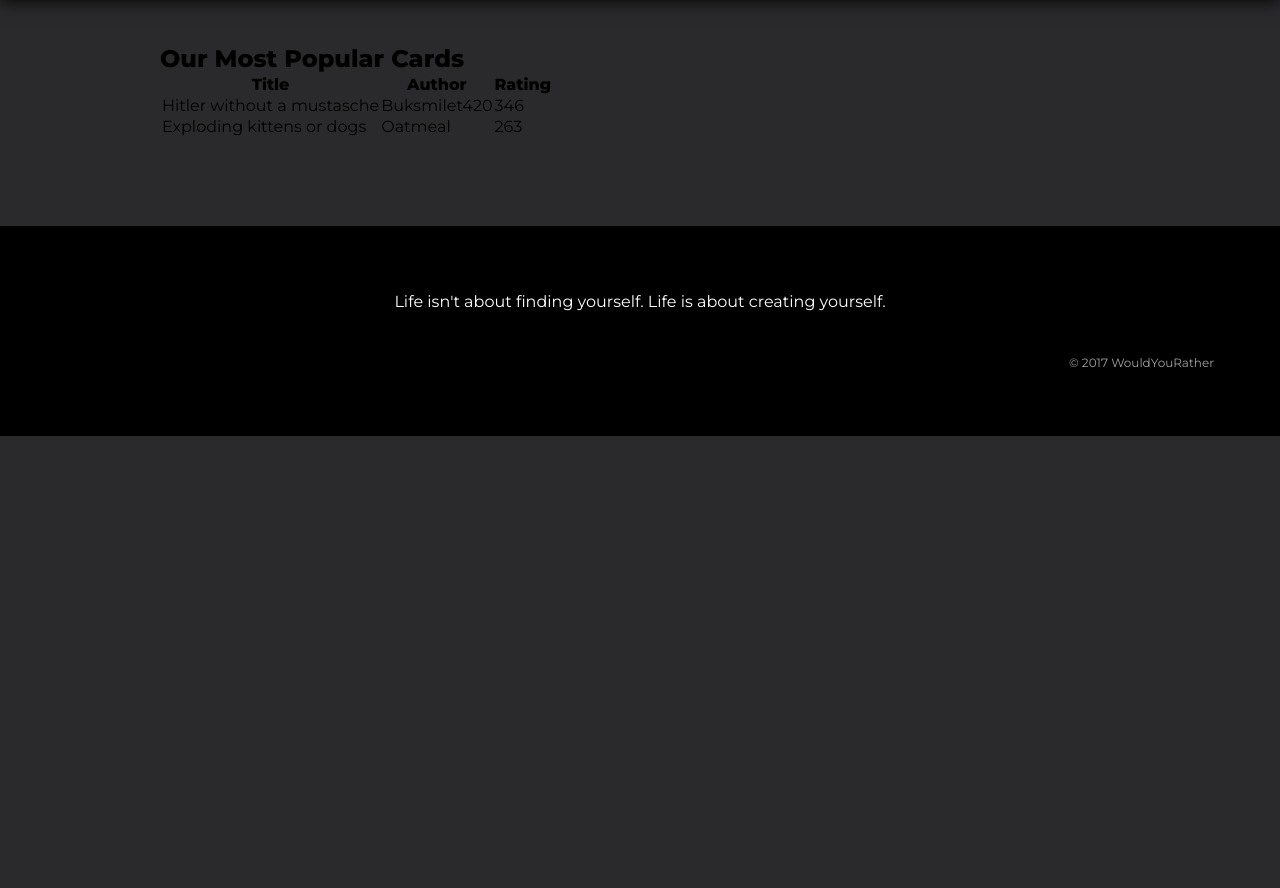
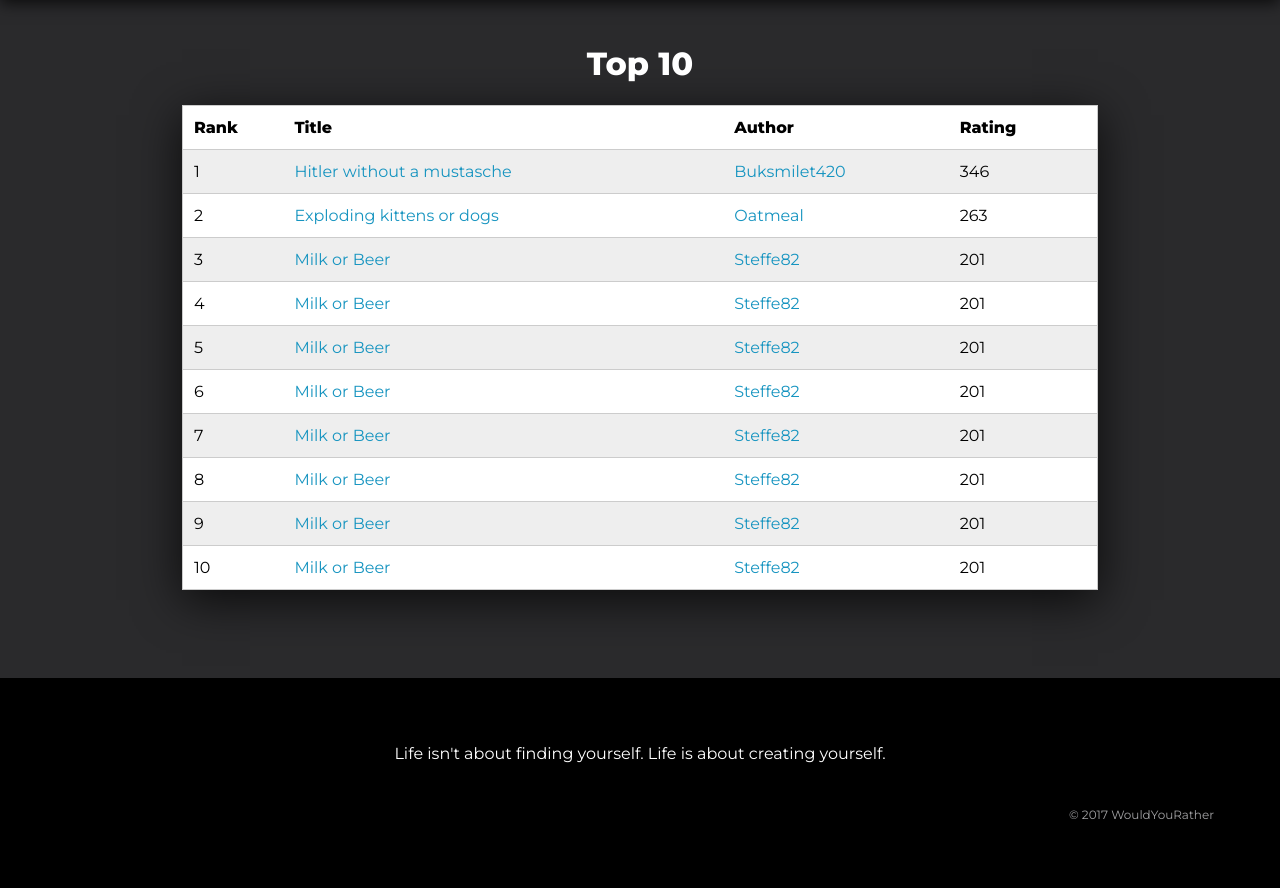
Before and after one commit to duvan094/PHPproject, a PHP site: page /topcards.php in a window 1280 px wide. Shown: the part 66-954 px from the top of the page. Before the commit the page ends 502 px from the top, so only its background shows below. Run offline with PHP 8.4, Linux system fonts and the light colour scheme; some libraries are stand-ins or nearby versions.

Commit message:
Styled the topList a bit better

```diff
--- a/css/main.css
+++ b/css/main.css
@@ -635,8 +635,46 @@ cursor:pointer;
 
 /* LOGIN IN POP UP -END */
 
+/*Top cards*/
+#topList{
+	margin: 22px 11px;
+	text-align: left;
+  border-collapse: collapse;
+	color: #000;
+	box-sizing: border-box;
+	-webkit-box-shadow: 0px 10px 44px 0px rgba(0,0,0,0.75);
+	-moz-box-shadow: 0px 10px 44px 0px rgba(0,0,0,0.75);
+	box-shadow: 0px 10px 44px 0px rgba(0,0,0,0.75);
+	resize:both;
+}
 
 
+#topList>tBody>tr{
+	height: 44px;
+	background: #FFF;
+	width: 100%;
+	border: solid 1px #CCC;
+}
+
+#topList>tBody>tr>td:first-child,#topList>tBody>tr>th:first-child{
+	padding-left: 11px;
+}
+
+
+#topList>tBody>tr>td:last-child,#topList>tBody>tr>th:last-child{
+	padding-right: 11px;
+}
+
+#topList>tBody>tr>td>a{
+	text-decoration: none;
+	color:#1694C0;
+}
+
+#topList>tBody>tr:nth-child(2n+2){
+	background: #EEE;
+}
+
+/*Top cards END*/
 
 /*Profile page*/
 main#userProfile>h1{
@@ -736,6 +774,16 @@ footer>#copyright{
 }
 /* FOOTER -END */
 @media(min-width:420px){
+	#topListContainer{
+		padding:0 22px;
+		box-sizing: border-box;
+	}
+
+	#topList{
+		width: 100%;
+		margin: 22px 0;
+	}
+
 	.card-container>li{
 		float:left;
 		width:50%;
--- a/topcards.php
+++ b/topcards.php
@@ -1,26 +1,75 @@
 <?php include "header.php" ?>
 
-<main>
+<main id="topListContainer">
 
-	<h2>Our Most Popular Cards</h2>
-
-	<table>
+	<h1>Top 10</h1>
+	<table id="topList">
 		<tr>
+			<th>Rank</th>
 			<th>Title</th>
 			<th>Author</th>
 			<th>Rating</th>
 		</tr>
-		<ol>
 		<tr>
-    		<td>Hitler without a mustasche</td>
-    		<td>Buksmilet420</td>
+				<td>1</td>
+    		<td><a href="#">Hitler without a mustasche</a></td>
+    		<td><a href="#">Buksmilet420</a></td>
     		<td>346</td>
   		</tr>
   		<tr>
-    		<td>Exploding kittens or dogs</td>
-    		<td>Oatmeal</td>
+				<td>2</td>
+    		<td><a href="#">Exploding kittens or dogs</a></td>
+    		<td><a href="#">Oatmeal</a></td>
     		<td>263</td>
   		</tr>
+			<tr>
+				<td>3</td>
+				<td><a href="#">Milk or Beer</a></td>
+				<td><a href="#">Steffe82</a></td>
+				<td>201</td>
+			</tr>
+			<tr>
+				<td>4</td>
+				<td><a href="#">Milk or Beer</a></td>
+				<td><a href="#">Steffe82</a></td>
+				<td>201</td>
+			</tr>
+			<tr>
+				<td>5</td>
+				<td><a href="#">Milk or Beer</a></td>
+				<td><a href="#">Steffe82</a></td>
+				<td>201</td>
+			</tr>
+			<tr>
+				<td>6</td>
+				<td><a href="#">Milk or Beer</a></td>
+				<td><a href="#">Steffe82</a></td>
+				<td>201</td>
+			</tr>
+			<tr>
+				<td>7</td>
+				<td><a href="#">Milk or Beer</a></td>
+				<td><a href="#">Steffe82</a></td>
+				<td>201</td>
+			</tr>
+			<tr>
+				<td>8</td>
+				<td><a href="#">Milk or Beer</a></td>
+				<td><a href="#">Steffe82</a></td>
+				<td>201</td>
+			</tr>
+			<tr>
+				<td>9</td>
+				<td><a href="#">Milk or Beer</a></td>
+				<td><a href="#">Steffe82</a></td>
+				<td>201</td>
+			</tr>
+			<tr>
+				<td>10</td>
+				<td><a href="#">Milk or Beer</a></td>
+				<td><a href="#">Steffe82</a></td>
+				<td>201</td>
+			</tr>
 	</table>
 
 
```
